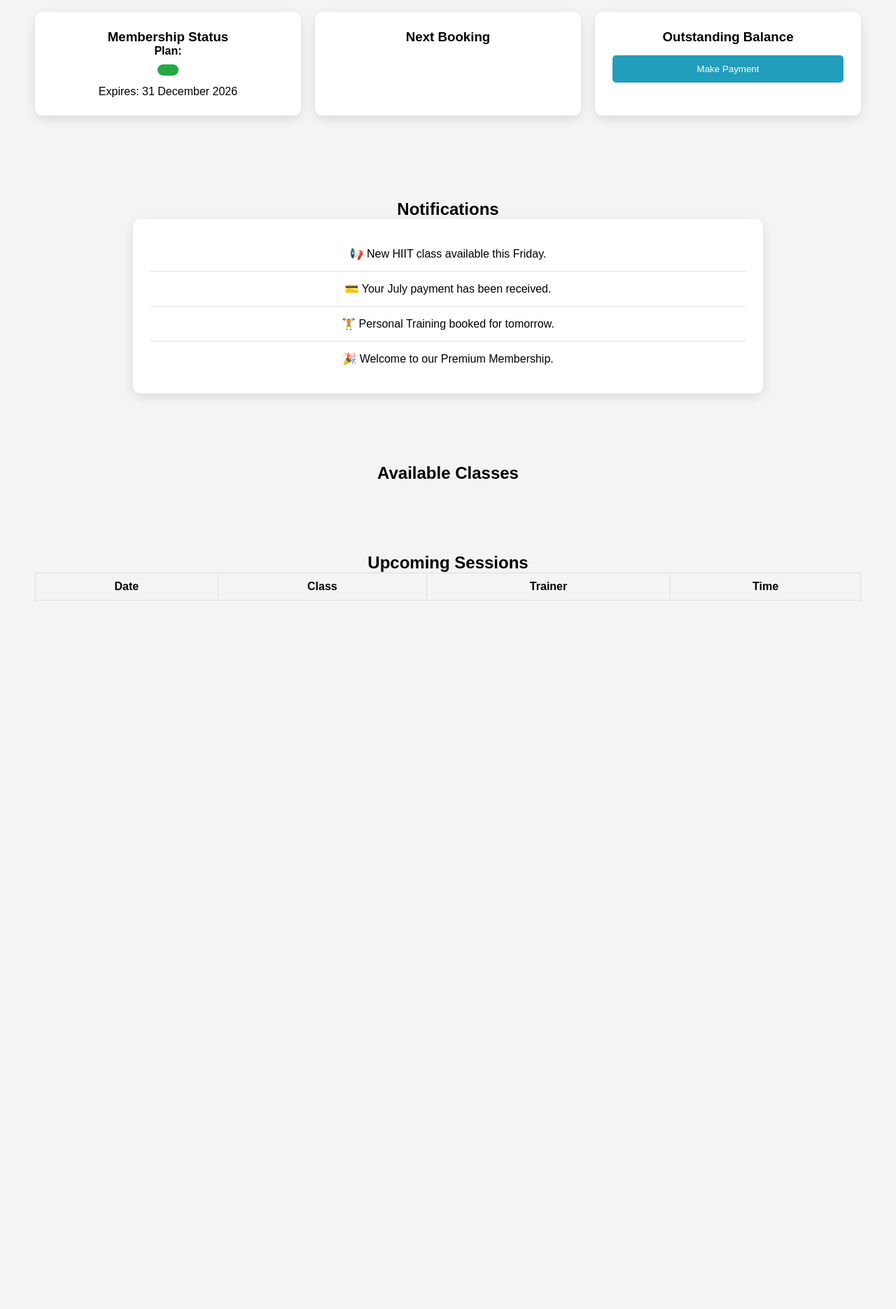
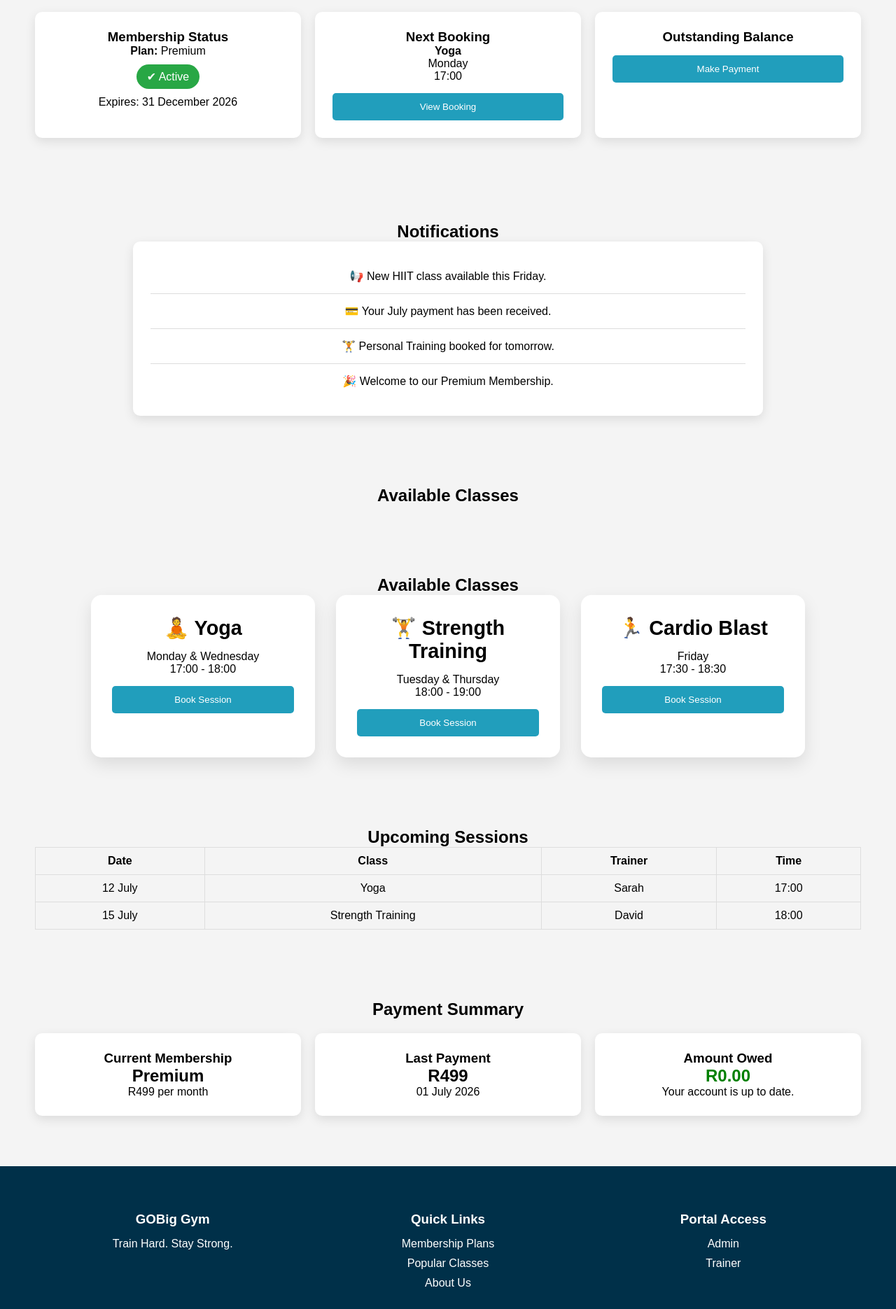
Before and after one commit to philanimki/GoBigGym, a website: page public/member-home.html in a window 1280 px wide. Shown: the part 846-2716 px from the top of the page at 70% size. Before the commit the page ends 1754 px from the top, so only its background shows below. Drawn offline with Linux system fonts and the light colour scheme; no server answers.

Commit message:
Update member home page and remove local SQL script

```diff
--- a/public/member-home.html
+++ b/public/member-home.html
@@ -10,7 +10,6 @@
     <link rel="stylesheet" href="css/Gobig.css">
 
 <link rel="stylesheet" href="https://cdnjs.cloudflare.com/ajax/libs/font-awesome/6.7.2/css/all.min.css">
-
 </head>
 
 <body>
@@ -21,23 +20,26 @@
         GOBig Gym
     </div>
 
-</header>
     <nav>
 
-        <a href="member-home.html">Home</a>
+        <a href="home.html">Home</a>
         <a href="#" class="active">Dashboard</a>
-       <a href="Login.html">Sign out</a>
+
+
+        <a href="Login.html">Logout</a>
 
     </nav>
 
+</header>
 
 <!-- Welcome Banner -->
+
 <section class="hero">
 
     <div class="hero-content">
 
-        <h1 id="welcomeMember">
-            Welcome Back 👋
+        <h1>
+            Welcome Back, John Smith 👋
         </h1>
 
         <p>
@@ -60,14 +62,10 @@
 
             <h3>Membership Status</h3>
 
-                <p>
-                <strong>Plan:</strong>
-                <span id="memberPlan"></span>
-                </p>
+            <p><strong>Plan:</strong> Premium</p>
 
-           <p
-    id="memberStatus"
-    class="status-active">
+            <p class="status-active">
+                ✔ Active
             </p>
 
             <p>Expires: 31 December 2026</p>
@@ -78,12 +76,15 @@
 
             <h3>Next Booking</h3>
 
-           <h4 id="nextClass"></h4>
+            <h4>Yoga</h4>
 
-            <p id="nextDate"></p>
+            <p>Monday</p>
 
-            <p id="nextTime"></p>
+            <p>17:00</p>
 
+            <button class="book-btn">
+                View Booking
+            </button>
 
         </div>
 
@@ -93,7 +94,6 @@
 
              <h2 id="balance"></h2>
 
-
           <button
     class="book-btn"
     onclick="openPaymentModal()">
@@ -101,6 +101,7 @@
     Make Payment
 
 </button>
+
         </div>
 
     </div>
@@ -131,7 +132,8 @@
 
 </section>
 
-<!-- Available Classes -->
+
+<!-- upcoming classes -->
 
 <section class="section">
 
@@ -145,14 +147,67 @@
 
 
 </section>
+<!-- Available Classes -->
+
+<section class="section">
+
+    <h2>Available Classes</h2>
+
+    <div class="membership-plans">
+
+        <div class="membership-plan">
+
+            <h3>🧘 Yoga</h3>
+
+            <p>Monday & Wednesday</p>
+
+            <p>17:00 - 18:00</p>
+
+            <button class="book-btn">
+                Book Session
+            </button>
+
+        </div>
+
+        <div class="membership-plan">
+
+            <h3>🏋 Strength Training</h3>
+
+            <p>Tuesday & Thursday</p>
+
+            <p>18:00 - 19:00</p>
+
+            <button class="book-btn">
+                Book Session
+            </button>
+
+        </div>
+
+        <div class="membership-plan">
+
+            <h3>🏃 Cardio Blast</h3>
+
+            <p>Friday</p>
+
+            <p>17:30 - 18:30</p>
+
+            <button class="book-btn">
+                Book Session
+            </button>
+
+        </div>
+
+    </div>
+
+</section>
 
 <!-- Upcoming Sessions -->
 
 <section class="section">
 
     <h2>Upcoming Sessions</h2>
-<div class="table-container">
-    <table>
+
+    <table class="table-container">
 
         <thead>
 
@@ -170,79 +225,83 @@
 
         </thead>
 
-      <tbody id="bookingTable">
+        <tbody>
+
+            <tr>
+
+                <td>12 July</td>
+
+                <td>Yoga</td>
+
+                <td>Sarah</td>
+
+                <td>17:00</td>
+
+            </tr>
+
+            <tr>
+
+                <td>15 July</td>
+
+                <td>Strength Training</td>
+
+                <td>David</td>
+
+                <td>18:00</td>
+
+            </tr>
 
         </tbody>
 
     </table>
-</div>
+
 </section>
 
-<!-- ============================= -->
-<!-- BOOK CLASS MODAL -->
-<!-- ============================= -->
+<!-- Payment Summary -->
 
-<div id="bookingModal" class="modal">
+<section class="section">
 
-    <div class="modal-content">
+    <h2>Payment Summary</h2>
 
-        <span id="closeBookingModal" class="close">&times;</span>
+    <div class="dashboard">
 
-        <h2>Book Gym Class</h2>
+        <div class="dashboard-card">
 
-        <p><strong>Class:</strong> <span id="modalClassName"></span></p>
+            <h3>Current Membership</h3>
 
-        <p><strong>Trainer:</strong> <span id="modalTrainer"></span></p>
+            <h2>Premium</h2>
 
-        <p><strong>Date:</strong> <span id="modalDate"></span></p>
+            <p>R499 per month</p>
 
-        <p><strong>Time:</strong> <span id="modalTime"></span></p>
+        </div>
 
-        <button id="confirmBooking" class="book-btn">
+        <div class="dashboard-card">
 
-            Confirm Booking
+            <h3>Last Payment</h3>
 
-        </button>
+            <h2>R499</h2>
+
+            <p>01 July 2026</p>
+
+        </div>
+
+        <div class="dashboard-card">
+
+            <h3>Amount Owed</h3>
+
+            <h2 style="color:green;">
+                R0.00
+            </h2>
+
+            <p>Your account is up to date.</p>
 
         </div>
 
     </div>
 
-
-<div id="paymentModal" class="modal">
-
-    <div class="modal-content">
-
-        <span id="closePayment">&times;</span>
-
-        <h2>Membership Payment</h2>
-
-        <hr>
-
-        <p><strong>Member</strong></p>
-        <input type="text" id="payMember" readonly>
-
-        <p><strong>Membership</strong></p>
-        <input type="text" id="payMembership" readonly>
-
-        <p><strong>Amount</strong></p>
-        <input type="text" id="payAmount" readonly>
-
-        <br>
-
-        <button
-           id="payNowBtn"
-    class="accept-btn">
-
-            Pay Now
-
-        </button>
-
-    </div>
+</section>
 
 
-
-</main>
   <footer>
 
     <div class="footer-container">
@@ -269,7 +328,17 @@
 
         </div>
 
+        <div class="footer-section">
 
+            <h3>Portal Access</h3>
+
+            <ul>
+                <li><a href="admin-login.html">Admin</a></li>
+                <li><a href="trainer-login.html">Trainer</a></li>
+
+            </ul>
+
+        </div>
 
         <div class="footer-section">
 
@@ -328,28 +397,5 @@
 
 <script src="js/member.js"></script>
 
-<script>
-    window.onclick = function(event){
-
-    if(event.target == bookingModal){
-
-        bookingModal.style.display = "none";
-
-    }
-
-}
-</script>
-
-<script>
-
-const paymentModal =
-document.getElementById("paymentModal");
-
-document.getElementById("closePayment").onclick=()=>{
-
-paymentModal.style.display="none";
-
-}
-</script>
 </body>
 </html>
```
Lines whose indentation alone changed are shown as unchanged.
